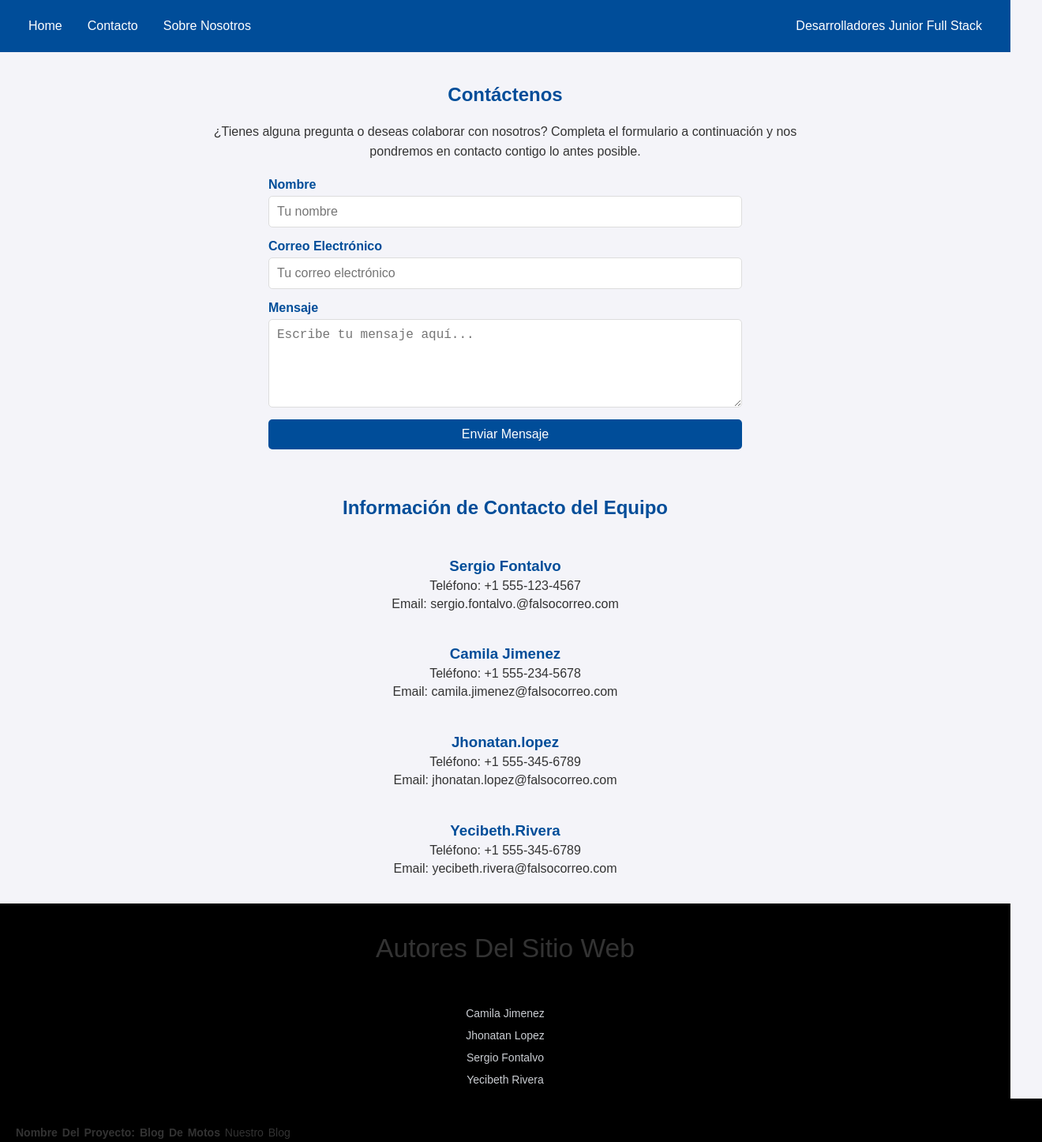
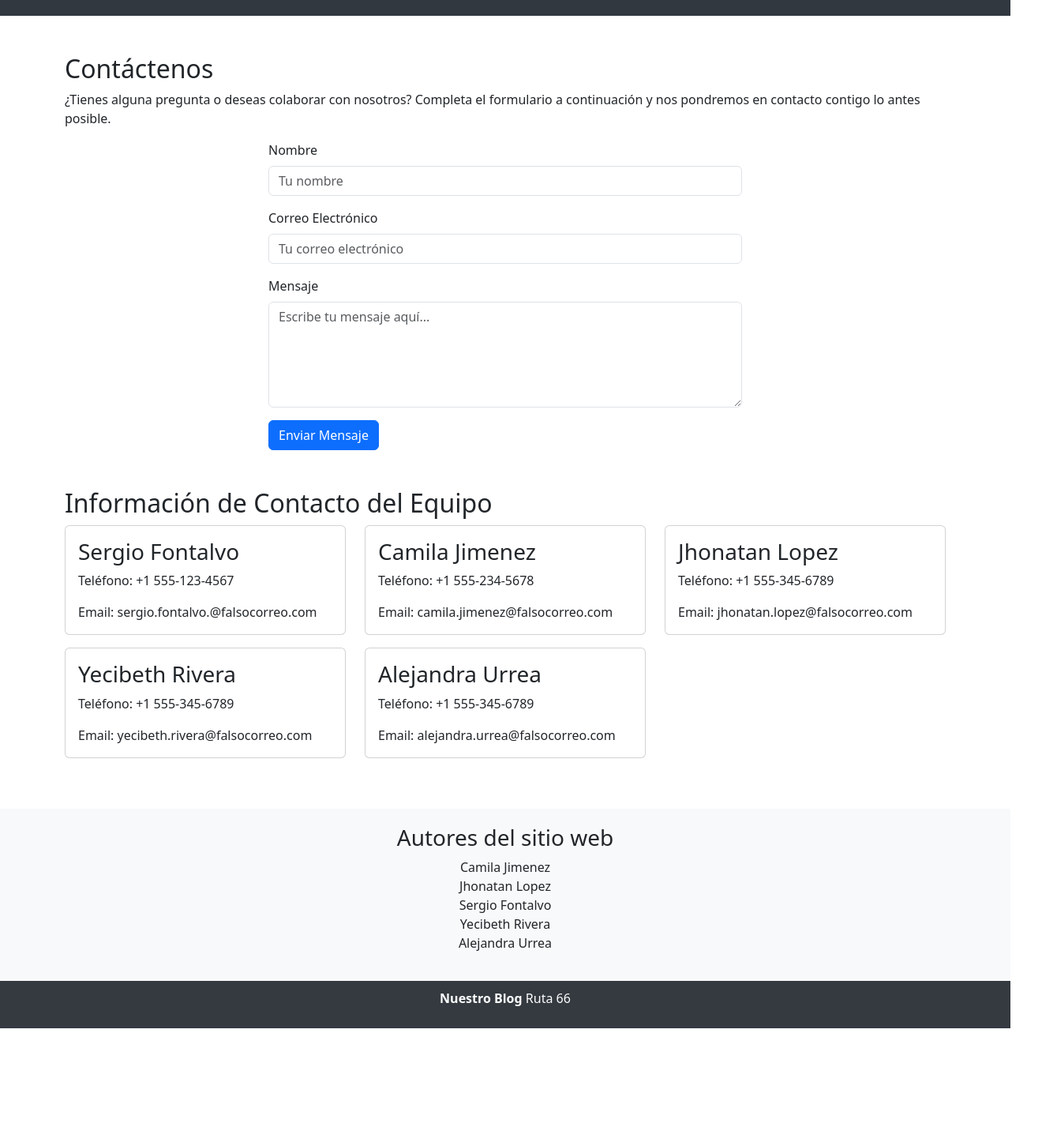
Before and after one commit to laup28/Refactor, a plain HTML site: page contactenos.html in a window 1280 px wide. Shown: the top 1446 px of the page at 79% size, 1320 px wide, since content can reach past the window. After the commit the page ends 1302 px from the top, so only its background shows below. Drawn offline with nearby package versions, Linux system fonts and the light colour scheme.

Commit message:
pagina conatctenos

```diff
--- a/contactenos.html
+++ b/contactenos.html
@@ -1,78 +1,143 @@
 <!DOCTYPE html>
 <html lang="es">
+
 <head>
     <meta charset="UTF-8">
     <meta http-equiv="X-UA-Compatible" content="IE=edge">
     <meta name="viewport" content="width=device-width, initial-scale=1.0">
-    <title>Contáctenos - Desarrolladores Junior Full Stack</title>
-    <link rel="stylesheet" href="styles.css">
+    <title>Contáctenos - Ruta 66</title>
+    <link href="https://cdn.jsdelivr.net/npm/bootstrap@5.3.3/dist/css/bootstrap.min.css" rel="stylesheet"
+        integrity="sha384-QWTKZyjpPEjISv5WaRU9OFeRpok6YctnYmDr5pNlyT2bRjXh0JMhjY6hW+ALEwIH" crossorigin="anonymous">
+    <style>
+        header {
+            background-color: #31383f;
+            padding: 10px 0;
+        }
+        nav ul {
+            list-style-type: none;
+            padding: 0;
+        }
+        nav ul li {
+            display: inline;
+            margin-right: 15px;
+        }
+        .contact-form {
+            max-width: 600px;
+            margin: 0 auto;
+        }
+        .footer-content {
+            background-color: #f8f9fa;
+            padding: 20px;
+            text-align: center;
+        }
+        .footer-bottom {
+            background-color: #343a40;
+            color: white;
+            padding: 10px;
+            text-align: center;
+        }
+    </style>
 </head>
+
 <body>
     <header>
-        <nav>
-            <ul>
-                <li><a href="index.html">Home</a></li>
-                <li><a href="contactenos.html">Contacto</a></li>
-                <li><a href="quien.html">Sobre Nosotros</a></li>
-                <li style="float:right"><a class="active" href="#">Desarrolladores Junior Full Stack</a></li>
-            </ul>
-        </nav>
+
     </header>
 
-    <section class="contact">
+    <div class="container mt-5">
+        <section class="contact mb-5">
             <h2>Contáctenos</h2>
-        <p>¿Tienes alguna pregunta o deseas colaborar con nosotros? Completa el formulario a continuación y nos pondremos en contacto contigo lo antes posible.</p>
+            <p>¿Tienes alguna pregunta o deseas colaborar con nosotros? Completa el formulario a continuación y nos
+                pondremos en contacto contigo lo antes posible.</p>
 
             <form class="contact-form">
-            <div class="form-group">
-                <label for="name">Nombre</label>
-                <input type="text" id="name" name="name" placeholder="Tu nombre" required>
+                <div class="mb-3">
+                    <label for="name" class="form-label">Nombre</label>
+                    <input type="text" class="form-control" id="name" name="name" placeholder="Tu nombre" required>
                 </div>
-            <div class="form-group">
-                <label for="email">Correo Electrónico</label>
-                <input type="email" id="email" name="email" placeholder="Tu correo electrónico" required>
+                <div class="mb-3">
+                    <label for="email" class="form-label">Correo Electrónico</label>
+                    <input type="email" class="form-control" id="email" name="email" placeholder="Tu correo electrónico" required>
                 </div>
-            <div class="form-group">
-                <label for="message">Mensaje</label>
-                <textarea id="message" name="message" rows="5" placeholder="Escribe tu mensaje aquí..." required></textarea>
+                <div class="mb-3">
+                    <label for="message" class="form-label">Mensaje</label>
+                    <textarea id="message" class="form-control" name="message" rows="5" placeholder="Escribe tu mensaje aquí..." required></textarea>
                 </div>
-            <button type="submit">Enviar Mensaje</button>
+                <button type="submit" class="btn btn-primary">Enviar Mensaje</button>
             </form>
         </section>
 
-    <section class="team-contacts">
+        <section class="team-contacts mb-5">
             <h2>Información de Contacto del Equipo</h2>
-        <div class="contact-details">
-            <h3>Sergio Fontalvo</h3>
-            <p>Teléfono: +1 555-123-4567</p>
-            <p>Email: sergio.fontalvo.@falsocorreo.com</p>
+            <div class="row">
+                <div class="col-md-4 mb-3">
+                    <div class="card">
+                        <div class="card-body">
+                            <h3 class="card-title">Sergio Fontalvo</h3>
+                            <p class="card-text">Teléfono: +1 555-123-4567</p>
+                            <p class="card-text">Email: sergio.fontalvo.@falsocorreo.com</p>
                         </div>
-        <div class="contact-details">
-            <h3>Camila Jimenez</h3>
-            <p>Teléfono: +1 555-234-5678</p>
-            <p>Email: camila.jimenez@falsocorreo.com</p>
                     </div>
-        <div class="contact-details">
-            <h3>Jhonatan.lopez</h3>
-            <p>Teléfono: +1 555-345-6789</p>
-            <p>Email: jhonatan.lopez@falsocorreo.com</p>
                 </div>
-        <div class="contact-details">
-            <h3>Yecibeth.Rivera</h3>
-            <p>Teléfono: +1 555-345-6789</p>
-            <p>Email: yecibeth.rivera@falsocorreo.com</p>
+                <div class="col-md-4 mb-3">
+                    <div class="card">
+                        <div class="card-body">
+                            <h3 class="card-title">Camila Jimenez</h3>
+                            <p class="card-text">Teléfono: +1 555-234-5678</p>
+                            <p class="card-text">Email: camila.jimenez@falsocorreo.com</p>
+                        </div>
+                    </div>
+                </div>
+                <div class="col-md-4 mb-3">
+                    <div class="card">
+                        <div class="card-body">
+                            <h3 class="card-title">Jhonatan Lopez</h3>
+                            <p class="card-text">Teléfono: +1 555-345-6789</p>
+                            <p class="card-text">Email: jhonatan.lopez@falsocorreo.com</p>
+                        </div>
+                    </div>
+                </div>
+                <div class="col-md-4 mb-3">
+                    <div class="card">
+                        <div class="card-body">
+                            <h3 class="card-title">Yecibeth Rivera</h3>
+                            <p class="card-text">Teléfono: +1 555-345-6789</p>
+                            <p class="card-text">Email: yecibeth.rivera@falsocorreo.com</p>
+                        </div>
+                    </div>
+                </div>
+                <div class="col-md-4 mb-3">
+                    <div class="card">
+                        <div class="card-body">
+                            <h3 class="card-title">Alejandra Urrea</h3>
+                            <p class="card-text">Teléfono: +1 555-345-6789</p>
+                            <p class="card-text">Email: alejandra.urrea@falsocorreo.com</p>
+                        </div>
+                    </div>
+                </div>
             </div>
         </section>
 
+    </div>
+
+    <footer>
         <div class="footer-content">
             <h3>Autores del sitio web</h3>
-        <p> Camila Jimenez<br>
+            <p>Camila Jimenez<br>
                 Jhonatan Lopez<br>
                 Sergio Fontalvo<br>
-            Yecibeth Rivera <br></p>
+                Yecibeth Rivera<br>
+                Alejandra Urrea</p>
         </div>
+
         <div class="footer-bottom">
-        <p><strong>Nombre del proyecto: Blog de motos</strong> <a href="index.html"></a> nuestro blog </p>
+            <p><strong>Nuestro Blog</strong> <a href="index.html" class="text-white text-decoration-none">Ruta 66</a></p>
         </div>
+    </footer>
+
+    <script src="https://cdn.jsdelivr.net/npm/bootstrap@5.3.3/dist/js/bootstrap.bundle.min.js"
+        integrity="sha384-YvpcrYf0tY3lHB60NNkmXc5s9fDVZLESaAA55NDzOxhy9GkcIdslK1eN7N6jIeHz"
+        crossorigin="anonymous"></script>
 </body>
+
 </html>
```
Lines whose indentation alone changed are shown as unchanged.
